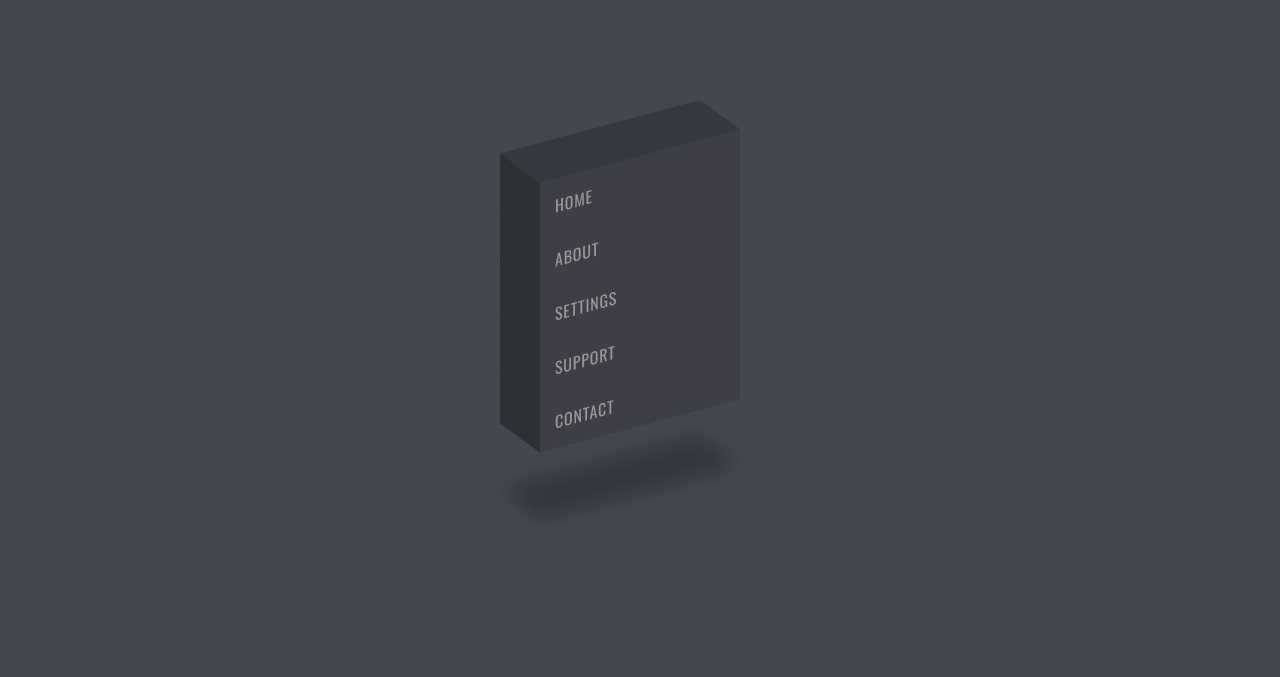
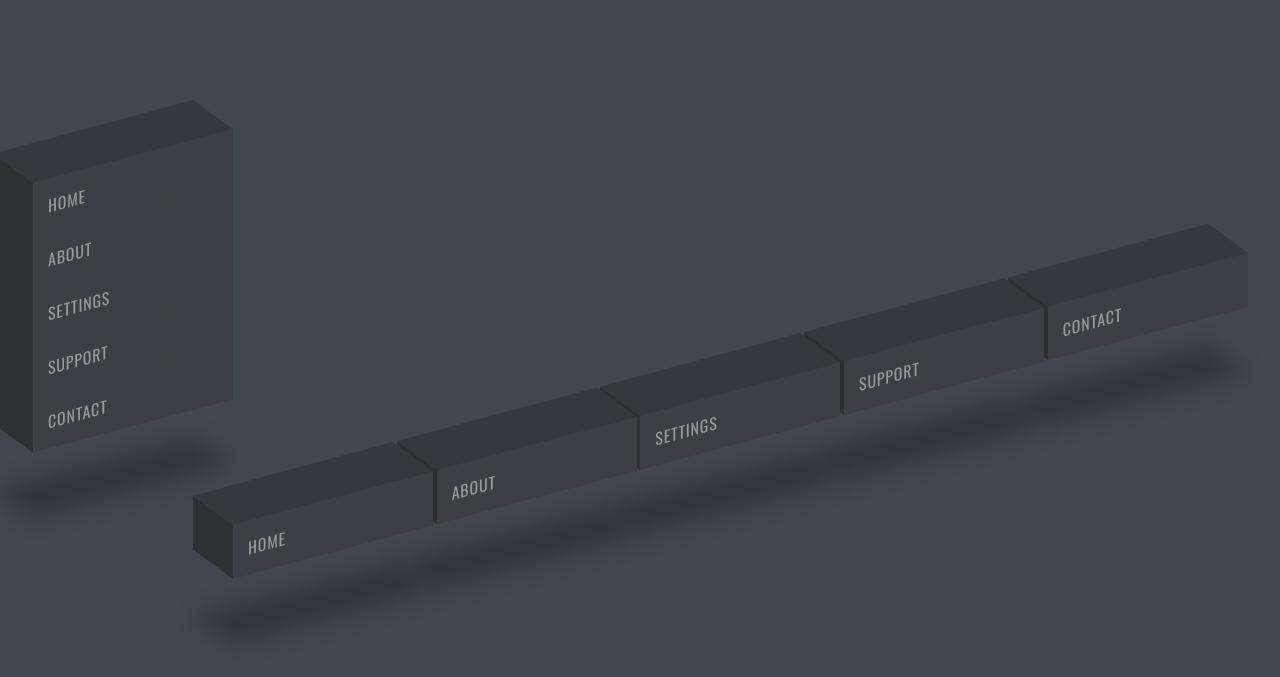
Before and after one commit to Raise-Hub/Css-isometric-Menu, a plain HTML site: page index.html in a window 1280 px wide. Shown: the part 101-778 px from the top of the page. Drawn offline with nearby package versions, Linux system fonts and the light colour scheme.

Commit message:
menu 3D two

```diff
--- a/index.html
+++ b/index.html
@@ -12,40 +12,40 @@
   </head>
   <body style="background-color: #434750;">
 
-    <ul id="menu-one">
-        <li style="--i:5;">
-            <a href="#">Home</a>
+    <ul class="menu-one">
+        <li class="list-one" style="--i:5;">
+            <a class="link-one" href="#">Home</a>
         </li>
-        <li style="--i:4;">
-            <a href="#">About</a>
+        <li class="list-one" style="--i:4;">
+            <a class="link-one" href="#">About</a>
         </li>
-        <li style="--i:3;">
-            <a href="#">Settings</a>
+        <li class="list-one" style="--i:3;">
+            <a class="link-one" href="#">Settings</a>
         </li>
-        <li style="--i:2;">
-            <a href="#">Support</a>
+        <li class="list-one" style="--i:2;">
+            <a class="link-one" href="#">Support</a>
         </li>
-        <li style="--i:1;">
-            <a href="#">Contact</a>
+        <li class="list-one" style="--i:1;">
+            <a class="link-one" href="#">Contact</a>
         </li>
     </ul>
-    <!-- <ul>
-        <li style="--i:5;">
-            <a href="#">Home</a>
+    <ul class="menu-two">
+        <li class="list-two" style="--i:5;">
+            <a class="link-two" href="#">Home</a>
         </li>
-        <li style="--i:4;">
-            <a href="#">About</a>
+        <li class="list-two" style="--i:4;">
+            <a class="link-two" href="#">About</a>
         </li>
-        <li style="--i:3;">
-            <a href="#">Settings</a>
+        <li class="list-two" style="--i:3;">
+            <a class="link-two" href="#">Settings</a>
         </li>
-        <li style="--i:2;">
-            <a href="#">Support</a>
+        <li class="list-two" style="--i:2;">
+            <a class="link-two" href="#">Support</a>
         </li>
-        <li style="--i:1;">
-            <a href="#">Contact</a>
+        <li class="list-two" style="--i:1;">
+            <a class="link-two" href="#">Contact</a>
         </li>
-    </ul> -->
+    </ul>
 
     <!-- Optional JavaScript -->
     <!-- jQuery first, then Popper.js, then Bootstrap JS -->
--- a/style.css
+++ b/style.css
@@ -9,18 +9,20 @@
 body
 {
     display: flex;
+    /* padding-left: 100px;
+    padding-top: 100px; */
     justify-content: center;
     align-items: center;
     min-height: 100vh;
     /* background: #434750; */
 }
-ul
+.menu-one
 {
     position: relative;
     transform: skewY(-15deg);
     /* transition: 0.5s; */
 }
-ul li
+.menu-one .list-one
 {
     position: relative;
     list-style: none;
@@ -32,12 +34,12 @@ ul li
 
 }
 
-ul li:hover
+.menu-one .list-one:hover
 {
     background: #33a3ee;
     transform: translateX(50px);
 }
-ul li::before
+.menu-one .list-one::before
 {
     content: '';
     position: absolute;
@@ -50,11 +52,11 @@ ul li::before
     transform: skewY(45deg);
     transition: 0.5s;
 }
-ul li:hover::before
+.menu-one .list-one:hover::before
 {
 background-color: #1f5378;
 }
-ul li::after
+.menu-one .list-one::after
 {
     content: '';
     position: absolute;
@@ -67,11 +69,11 @@ ul li::after
     transform: skewX(45deg);
     transition: 0.5s;
 }
-ul li:hover:after
+.menu-one .list-one:hover:after
 {
     background-color: #2982b9;
 }
-ul li a
+.menu-one .list-one .link-one
 {
     text-decoration: none;
     color: #999;
@@ -80,11 +82,90 @@ ul li a
     letter-spacing: 0.05em;
     transition-duration: 0.5s;
 }
-ul li:hover a
+.menu-one .list-one:hover .link-one
 {
     color: #fff;
 }
-ul li:last-child::after
+.menu-one .list-one:last-child::after
 {
     box-shadow: -120px 120px 20px rgba(0,0,0,0.25);
 }
+
+/* SEGUNDO MENU */
+
+.menu-two
+{
+    padding-top: 250px;
+    position: relative;
+    transform: skewY(-15deg);
+    /* transition: 0.5s; */
+}
+.menu-two .list-two
+{
+    position: relative;
+    list-style: none;
+    width: 200px;
+    background-color: #3e3f46;
+    padding: 15px;
+    z-index: var(--i);
+    transition: 0.5s;
+    display: inline-block;
+
+}
+
+.menu-two .list-two:hover
+{
+    background: #33a3ee;
+    transform: translateY(-50px);
+}
+.menu-two .list-two::before
+{
+    content: '';
+    position: absolute;
+    width: 40px;
+    height: 100%;
+    background: #2d3133;
+    top: 0;
+    left: -40px;
+    transform-origin: right;
+    transform: skewY(45deg);
+    transition: 0.5s;
+}
+.menu-two .list-two:hover::before
+{
+background-color: #1f5378;
+}
+.menu-two .list-two::after
+{
+    content: '';
+    position: absolute;
+    width: 100%;
+    height: 40px;
+    background: #35383e;
+    top: -40px;
+    left: 0;
+    transform-origin: bottom;
+    transform: skewX(45deg);
+    transition: 0.5s;
+}
+.menu-two .list-two:hover:after
+{
+    background-color: #2982b9;
+}
+.menu-two .list-two .link-two
+{
+    text-decoration: none;
+    color: #999;
+    display: block;
+    text-transform: uppercase;
+    letter-spacing: 0.05em;
+    transition-duration: 0.5s;
+}
+.menu-two .list-two:hover .link-two
+{
+    color: #fff;
+}
+.menu-two .list-two::after
+{
+    box-shadow: -120px 120px 20px rgba(0,0,0,0.25);
+}
```
Also changed, not shown: assets/images/menu3DTWO.jpeg (added).
